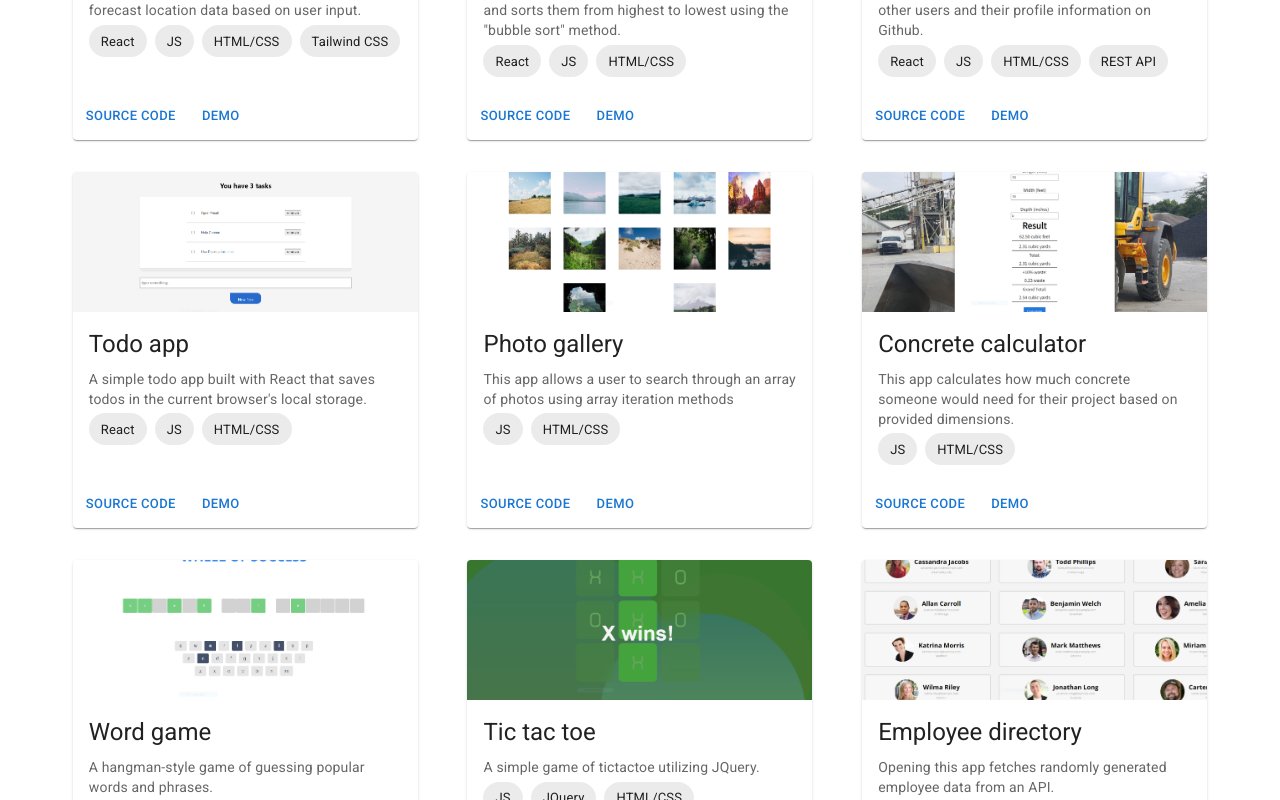
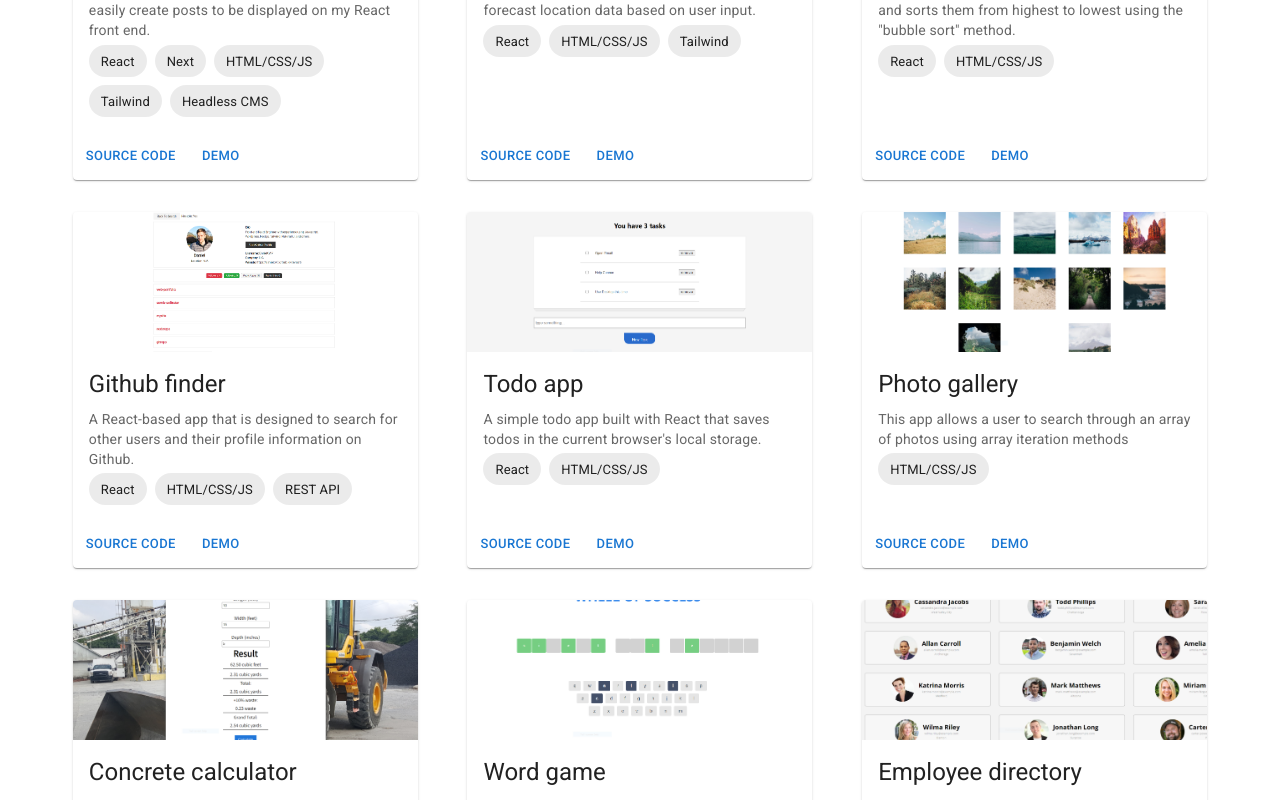
Before and after one commit to DanielCW7/web-portfolio, a Next.js app: page /projects in a window 1280 px wide. Shown: the part 880-1680 px from the top of the page. Built offline with nearby package versions, Linux system fonts and the light colour scheme.

Commit message:
added blog app, rearranged project attributes, removed Tic Tac Toe project

```diff
--- a/components/projectDetails.js
+++ b/components/projectDetails.js
@@ -5,17 +5,25 @@ import Todo from "../images/Todo2.PNG"
 import Gallery from "../images/Gallery.PNG"
 import Calc from "../images/Calc2.PNG"
 import Game from "../images/Game2.PNG"
-import Tic from "../images/Tic2.PNG"
 import Directory from "../images/Directory.PNG"
+import Blog from "../images/blog.png"
 
 const list = [
+    {
+        project: "Blog app",
+        description: "This blog uses the Sanity CMS and allows me to easily create posts to be displayed on my React front end.",
+        sourceCode: "https://github.com/DanielCW7/blog-app",
+        demo: "https://daniels-blog.com/",
+        thumbnail: Blog.src,
+        badges: [ "React", "Next", "HTML/CSS/JS", "Tailwind", "Headless CMS"],
+    },
     {
         project: "Weather app",
         description: "A React-based app that provides a weather forecast location data based on user input.",
         sourceCode: "https://github.com/DanielCW7/weather-app-v1/",
         demo: "https://danielcw7.github.io/weather-app-v1/",
         thumbnail: Weather.src,
-        badges: [ "React", "JS", "HTML/CSS", "Tailwind CSS"],
+        badges: [ "React", "HTML/CSS/JS", "Tailwind "],
     },
     {
         project: "Sorting simulator",
@@ -23,7 +31,7 @@ const list = [
         sourceCode: "https://github.com/DanielCW7/sorter/",
         demo: "https://danielcw7.github.io/sorter/",
         thumbnail: Sort.src,
-        badges: [ "React", "JS", "HTML/CSS"]
+        badges: [ "React", "HTML/CSS/JS"]
     },
     {
         project: "Github finder",
@@ -31,7 +39,7 @@ const list = [
         sourceCode: "https://github.com/DanielCW7/github_finder/",
         demo: "https://danielcw7.github.io/github_finder/",
         thumbnail: Finder.src,
-        badges: [ "React", "JS", "HTML/CSS", "REST API"]
+        badges: [ "React", "HTML/CSS/JS", "REST API"]
     },
     {
         project: "Todo app",
@@ -39,7 +47,7 @@ const list = [
         sourceCode: "https://github.com/DanielCW7/todo/",
         demo: "https://danielcw7.github.io/todo/",
         thumbnail: Todo.src,
-        badges: [ "React", "JS", "HTML/CSS"]
+        badges: [ "React", "HTML/CSS/JS"]
     },
     {
         project: "Photo gallery",
@@ -47,7 +55,7 @@ const list = [
         sourceCode: "https://github.com/DanielCW7/gallery/",
         demo: "https://danielcw7.github.io/gallery/",
         thumbnail: Gallery.src,
-        badges: [ "JS", "HTML/CSS"]
+        badges: ["HTML/CSS/JS"]
     },
     {
         project: "Concrete calculator",
@@ -55,7 +63,7 @@ const list = [
         sourceCode: "https://github.com/DanielCW7/yield_calculator/",
         demo: "https://danielcw7.github.io/yield_calculator/",
         thumbnail: Calc.src,
-        badges: [ "JS", "HTML/CSS"]
+        badges: ["HTML/CSS/JS"]
     },
     {
         project: "Word game",
@@ -63,15 +71,7 @@ const list = [
         sourceCode: "https://github.com/DanielCW7/gameshow/",
         demo: "https://danielcw7.github.io/gameshow/",
         thumbnail: Game.src,
-        badges: [ "JS", "HTML/CSS"]
-    },
-    {
-        project: "Tic tac toe",
-        description: "A simple game of tictactoe utilizing JQuery.",
-        sourceCode: "https://github.com/DanielCW7/tictactoe/",
-        demo: "https://danielcw7.github.io/tictactoe/",
-        thumbnail: Tic.src,
-        badges: [ "JS", "JQuery", "HTML/CSS" ]
+        badges: ["HTML/CSS/JS"]
     },
     {
         project: "Employee directory",
@@ -79,7 +79,7 @@ const list = [
         sourceCode: "https://github.com/DanielCW7/directory/",
         demo: "https://danielcw7.github.io/directory/",
         thumbnail: Directory.src,
-        badges: [ "JS", "HTML/CSS"]
+        badges: ["HTML/CSS/JS"]
     }
 ]
 
```
Also changed, not shown: images/Tic2.PNG (deleted), images/blog.png (added).
